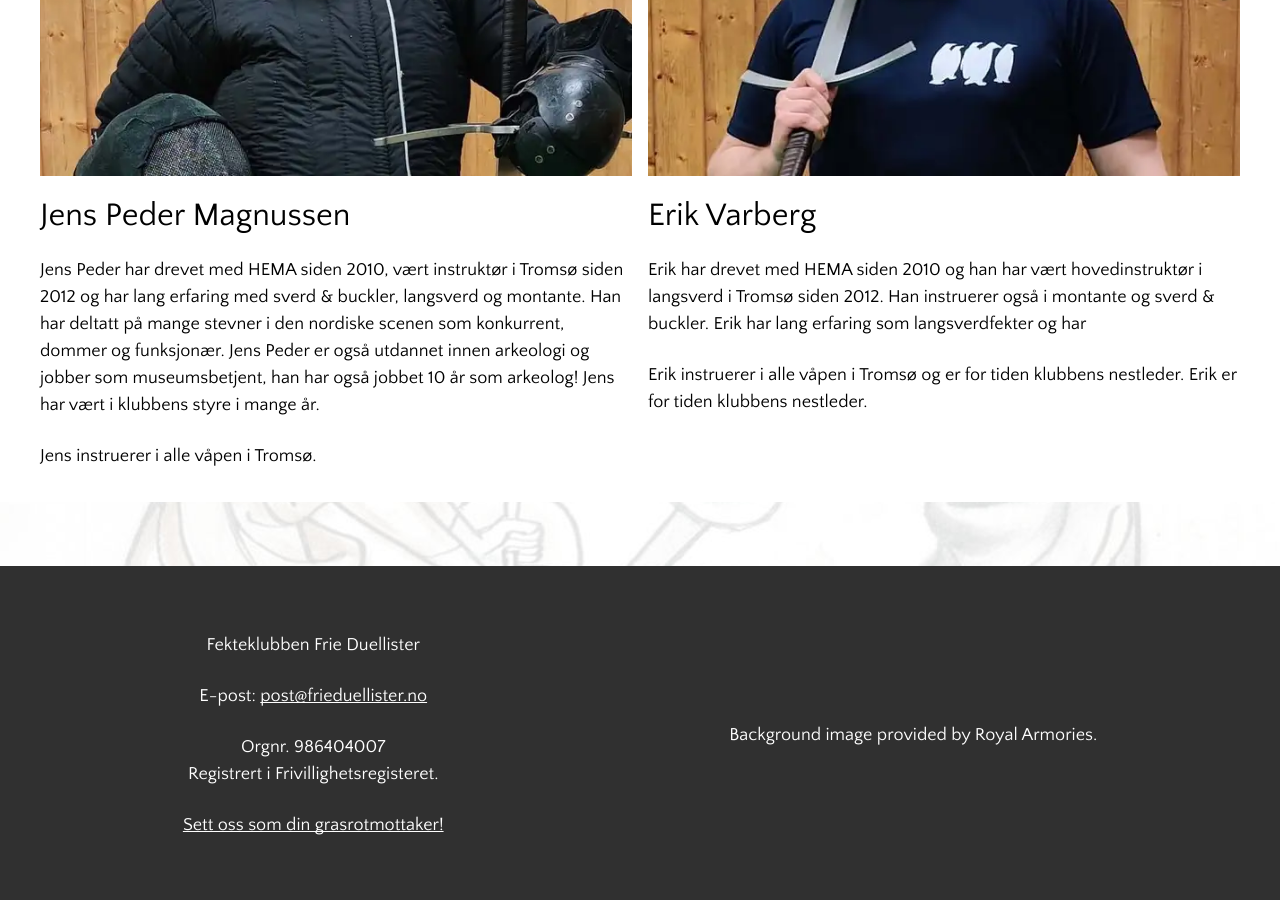
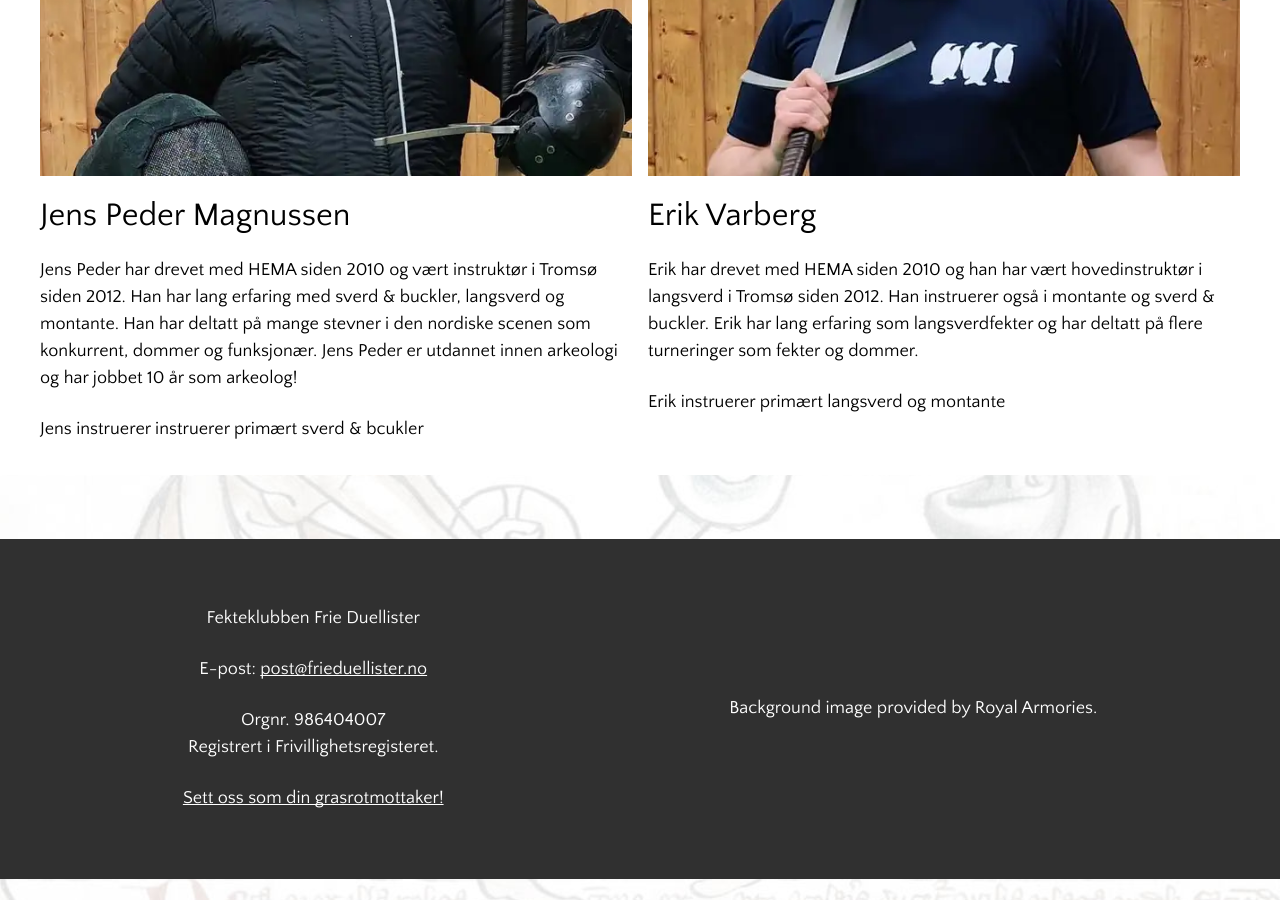
Before and after one commit to frieduellister/frieduellister.github.io, a Jekyll site: the page built from pages/tromso/instroktorer-tromso.html, in a window 1280 px wide and 900 px high, scrolled down 827 px. Built offline with Jekyll 4.4.1, drawn with Linux system fonts in a browser that asks for light colours.

Commit message:
Preload fonts test

```diff
--- a/_layouts/base.html
+++ b/_layouts/base.html
@@ -15,6 +15,9 @@
     <link rel="stylesheet" href="/assets/css/main.css">
     <link rel="icon" type="image/png" href="/assets/favicon.png">
     <link rel="apple-touch-icon" type="image/png" href="/assets/favicon.png">
+
+    <link rel="preload" href="/assets/fonts/QuattrocentoSans-Regular.woff2" as="font" type="font/woff2" crossorigin>
+    <link rel="preload" href="/assets/fonts/QuattrocentoSans-Bold.woff2" as="font" type="font/woff2" crossorigin>
   </head>
   <body class="body">
     {% include header.html %}
--- a/pages/tromso/instroktorer-tromso.html
+++ b/pages/tromso/instroktorer-tromso.html
@@ -27,12 +27,11 @@ permalink: /tromso/instroktorer
         >
         <h2 class="font-l spacing-1">Jens Peder Magnussen</h2>
         <p>
-          Jens Peder har drevet med HEMA siden 2010, vært instruktør i Tromsø siden 2012 og har lang erfaring med sverd
-          & buckler, langsverd og montante. Han har deltatt på mange stevner i den nordiske scenen som konkurrent,
-          dommer og funksjonær. Jens Peder er også utdannet innen arkeologi og jobber som museumsbetjent, han har også
-          jobbet 10 år som arkeolog! Jens har vært i klubbens styre i mange år.
+          Jens Peder har drevet med HEMA siden 2010 og vært instruktør i Tromsø siden 2012. Han har lang erfaring med
+          sverd & buckler, langsverd og montante. Han har deltatt på mange stevner i den nordiske scenen som konkurrent,
+          dommer og funksjonær. Jens Peder er utdannet innen arkeologi og har jobbet 10 år som arkeolog!
         </p>
-        <p>Jens instruerer i alle våpen i Tromsø.</p>
+        <p>Jens instruerer instruerer primært sverd & bcukler</p>
       </div>
       <div class="grid-50">
         <img
@@ -43,12 +42,10 @@ permalink: /tromso/instroktorer
         <h2 class="font-l spacing-1">Erik Varberg</h2>
         <p>
           Erik har drevet med HEMA siden 2010 og han har vært hovedinstruktør i langsverd i Tromsø siden 2012. Han
-          instruerer også i montante og sverd & buckler. Erik har lang erfaring som langsverdfekter og har
+          instruerer også i montante og sverd & buckler. Erik har lang erfaring som langsverdfekter og har deltatt på
+          flere turneringer som fekter og dommer.
         </p>
-        <p>
-          Erik instruerer i alle våpen i Tromsø og er for tiden klubbens nestleder. Erik er for tiden klubbens
-          nestleder.
-        </p>
+        <p>Erik instruerer primært langsverd og montante</p>
       </div>
     </div>
   </div>
```
